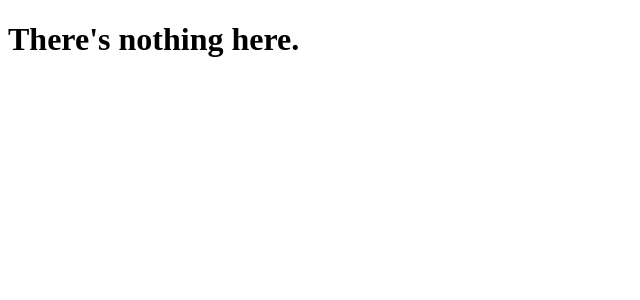
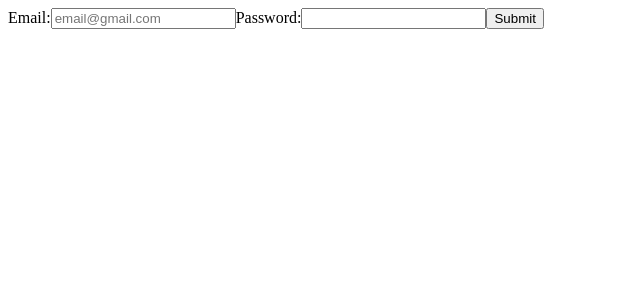
Before and after one commit to fredrikb12/blog-author-client, a React (Create React App) app: page /sign-in in a window 1280 px wide. Shown: the top 300 px of the page, without its empty margins (0-640 px from the left). Built offline with nearby package versions, Linux system fonts and the light colour scheme.

Commit message:
Add signin component/route

```diff
--- a/src/components/RouteSwitch.js
+++ b/src/components/RouteSwitch.js
@@ -2,6 +2,7 @@ import { BrowserRouter, Routes, Route } from "react-router-dom";
 import App from "./App";
 import HomeRoute from "./Home";
 import Posts from "./Posts";
+import SignIn from "./SignIn";
 
 function RouteSwitch() {
   return (
@@ -11,6 +12,7 @@ function RouteSwitch() {
           <Route index element={<HomeRoute />} />
           <Route path="/posts" element={<Posts />} />
           <Route path="/posts/:postId" element={<h1>Post</h1>} />
+          <Route path="/sign-in" element={<SignIn />} />
           <Route path="*" element={<h1>There's nothing here. </h1>} />
         </Route>
       </Routes>
--- /dev/null
+++ b/src/components/SignIn.js
@@ -0,0 +1,84 @@
+import { useState } from "react";
+import { useNavigate } from "react-router-dom";
+
+function SignIn() {
+  const [pw, setPw] = useState("");
+  const [email, setEmail] = useState("");
+  const [errors, setErrors] = useState([]);
+
+  const nav = useNavigate();
+
+  const handleChange = (e) => {
+    if (e.target.name === "password") {
+      setPw(() => e.target.value);
+    } else if (e.target.name === "username") {
+      setEmail(() => e.target.value);
+    }
+  };
+
+  async function LogIn(e) {
+    e.preventDefault();
+
+    const body = JSON.stringify({
+      username: email,
+      password: pw,
+    });
+
+    try {
+      const response = await fetch("http://localhost:3000/auth/signin", {
+        headers: {
+          "Content-Type": "application/json",
+        },
+        method: "POST",
+        mode: "cors",
+        body: body,
+      });
+      const res = await response.json();
+      if (res.code === 200) {
+        nav("/success");
+      } else {
+        setErrors(() => res.errors);
+      }
+    } catch (e) {
+      console.log(e);
+    }
+  }
+
+  return (
+    <form method="POST" onSubmit={LogIn}>
+      <div>
+        <label htmlFor="username">
+          Email:
+          <input
+            id="username"
+            type="email"
+            name="username"
+            value={email}
+            placeholder="email@gmail.com"
+            onChange={handleChange}
+          />
+        </label>
+        <label htmlFor="password">
+          Password:
+          <input
+            id="password"
+            type="password"
+            name="password"
+            value={pw}
+            onChange={handleChange}
+          />
+        </label>
+        <button type="submit">Submit</button>
+      </div>
+      {errors.map((error, index) => {
+        return (
+          <p style={{ color: "red" }} key={index}>
+            {error}
+          </p>
+        );
+      })}
+    </form>
+  );
+}
+
+export default SignIn;
```
